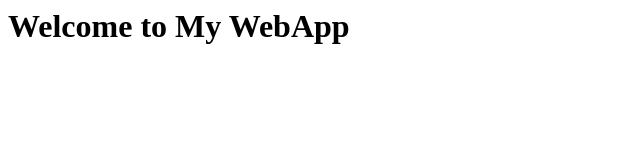
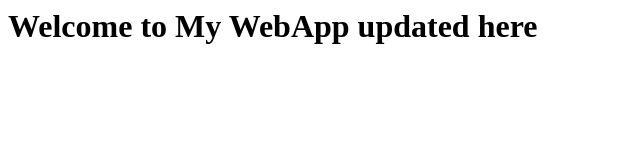
Before and after one commit to prashik8600/ubuntuappactions, a plain HTML site: page index.html in a window 1280 px wide. Shown: the whole page, without its empty margins (0-640 px from the left). Drawn offline with Linux system fonts and the light colour scheme.

Commit message:
updated webpage

```diff
--- a/index.html
+++ b/index.html
@@ -1 +1 @@
-<h1>Welcome to My WebApp</h1>
+<h1>Welcome to My WebApp updated here</h1>
```
